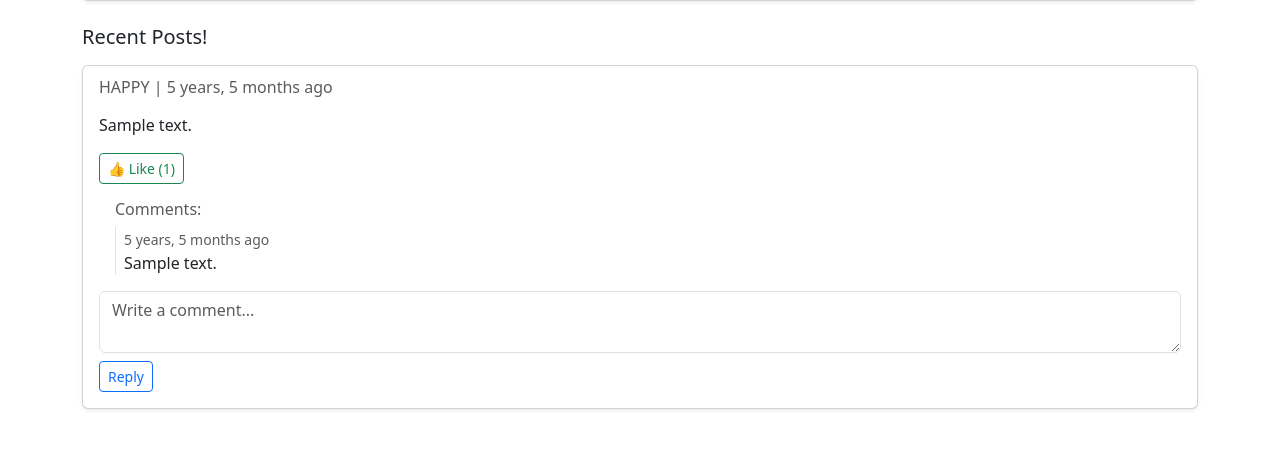
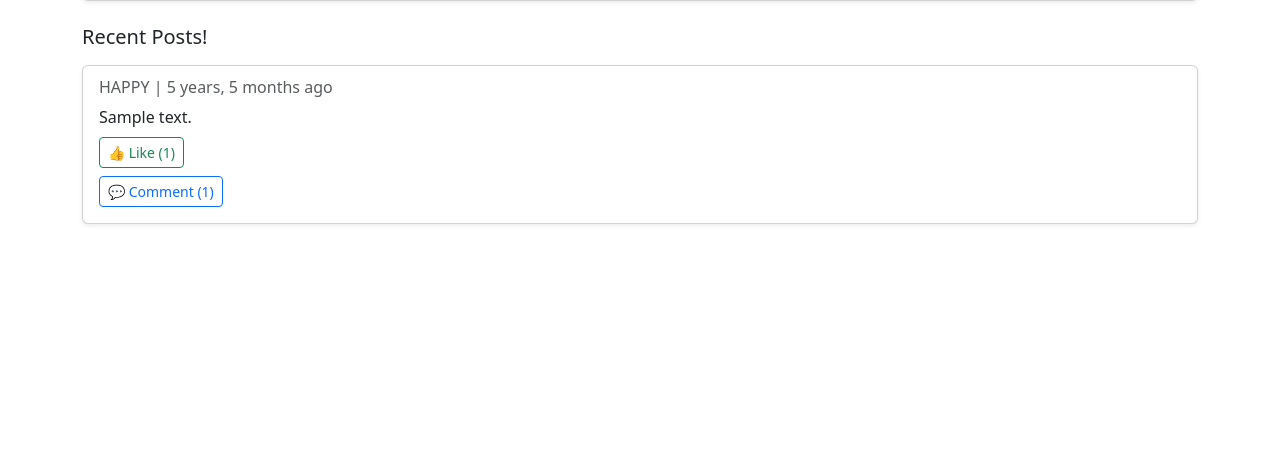
Before and after one commit to TheAyushThakur/Anonymous-Posting-System, a Django app: page / in a window 1280 px wide. Shown: the part 408-865 px from the top of the page. After the commit the page ends 633 px from the top, so only its background shows below. Run offline with Django 5.2, Linux system fonts and the light colour scheme; tables that the repository leaves empty hold one stand-in row (values such as "Sample post"); some libraries are stand-ins or nearby versions.

Commit message:
Added a comments section on the post

```diff
--- a/forum/templates/home.html
+++ b/forum/templates/home.html
@@ -3,6 +3,7 @@
 
 {% block content %}
 <div class="container my-5">
+    <!-- Post Form -->
     <div class="card p-4 shadow-sm mb-4">
         <h4 class="mb-3 text-center">Share your feelings...</h4>
         <form method="post">
@@ -21,51 +22,39 @@
                 {{ form.mood.errors }}
             </div>
 
-            <button type="submit" class="btn btn-primary w-100">Submit</button>
+            <button type="submit" name="submit_post" class="btn btn-primary w-100">Submit</button>
         </form>
     </div>
 
+    <!-- Posts Preview -->
     <h5 class="mb-3">Recent Posts!</h5>
     {% for post in posts %}
     <div class="card mb-3 shadow-sm">
         <div class="card-body">
-            <h6 class="card-subtitle mb-2 text-muted">
-                {{ post.get_mood_display }} | {{ post.created_at|naturaltime }}
-            </h6>
-            <p class="card-text">{{ post.message|linebreaks }}</p>
+            <!-- Post Preview as a Link -->
+            <a href="{% url 'post_detail' post.id %}" class="text-decoration-none text-dark">
+                <h6 class="card-subtitle mb-2 text-muted">
+                    {{ post.get_mood_display }} | {{ post.created_at|naturaltime }}
+                </h6>
+                <p class="card-text">{{ post.message|truncatewords:30 }}</p>
+            </a>
 
-            <!-- 👍 Like Button -->
+            <!-- Like Button -->
             <form action="{% url 'like_post' post.id %}" method="post" class="mt-2">
                 {% csrf_token %}
                 <button type="submit" class="btn btn-outline-success btn-sm">
                     👍 Like ({{ post.likes }})
                 </button>
             </form>
-            <!-- Comments List -->
-            {% if post.comments.all %}
-                <div class="mt-3 ms-3">
-                    <h6 class="text-muted">Comments:</h6>
-                    {% for comment in post.comments.all|dictsortreversed:"created_at" %}
-                        <div class="mb-2 ps-2 border-start">
-                            <small class="text-muted">{{ comment.created_at|naturaltime }}</small><br>
-                            {{ comment.message|linebreaks }}
-                        </div>
-                    {% endfor %}
-                </div>
-            {% endif %}
-
-            <!-- Comment Form -->
-            <form method="POST" class="mt-3">
-                {% csrf_token %}
-                {{ comment_form.message|add_class:"form-control mb-2" }}
-                <input type="hidden" name="post_id" value="{{ post.id }}">
-                <button type="submit" name="submit_comment" class="btn btn-outline-primary btn-sm">Reply</button>
-            </form>
+            <!-- 💬 Comment Button -->
+            <a href="{% url 'post_detail' post.id %}" class="btn btn-outline-primary btn-sm mt-2">
+                💬 Comment ({{ post.comments.count }})
+            </a>
 
         </div>
     </div>
     {% empty %}
-    <p>Nothing to see here, Be the first one to post.</p>
+    <p>Nothing to see here. Be the first one to post!</p>
     {% endfor %}
 </div>
 {% endblock %}
--- a/forum/templates/post_detail.html
+++ b/forum/templates/post_detail.html
@@ -1,5 +1,6 @@
 {% extends 'base.html' %}
-{% load humanize %}
+{% load widget_tweaks humanize %}
+
 
 {% block content %}
 <div class="container my-5">
```
